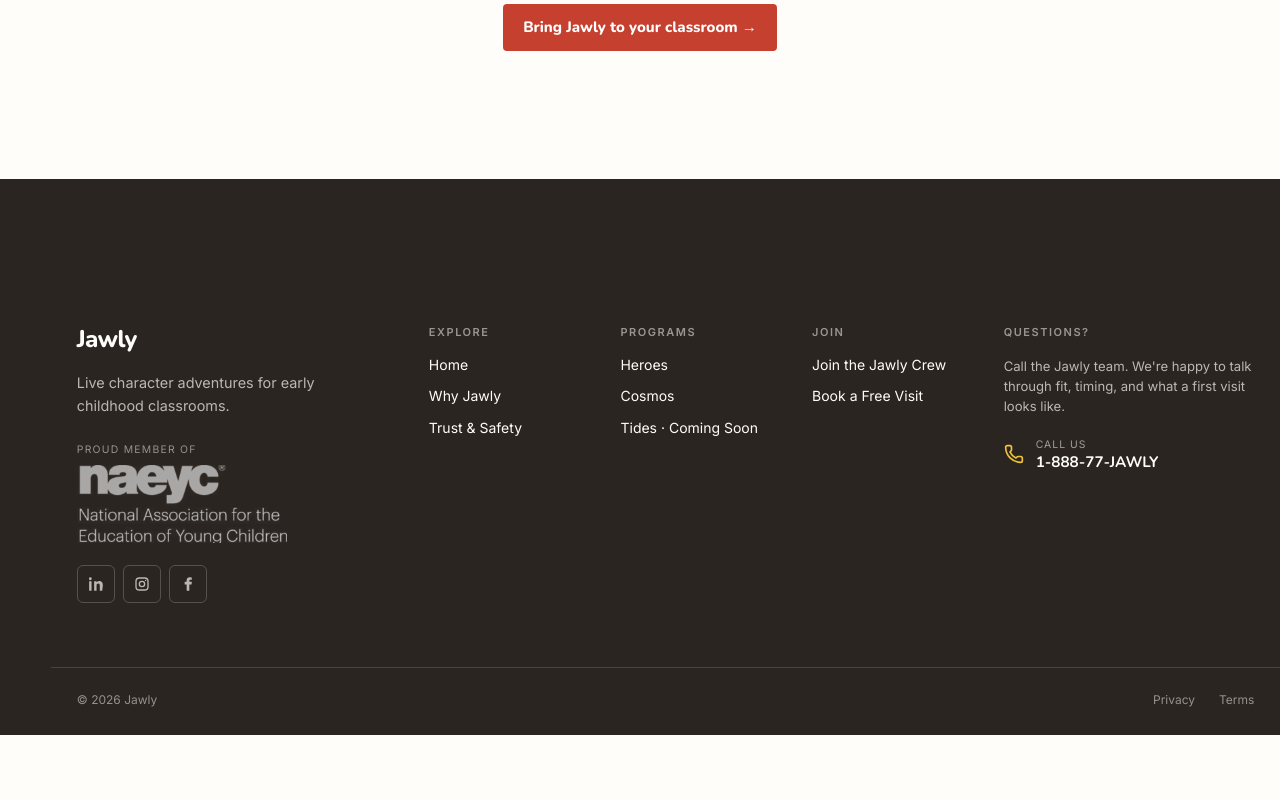
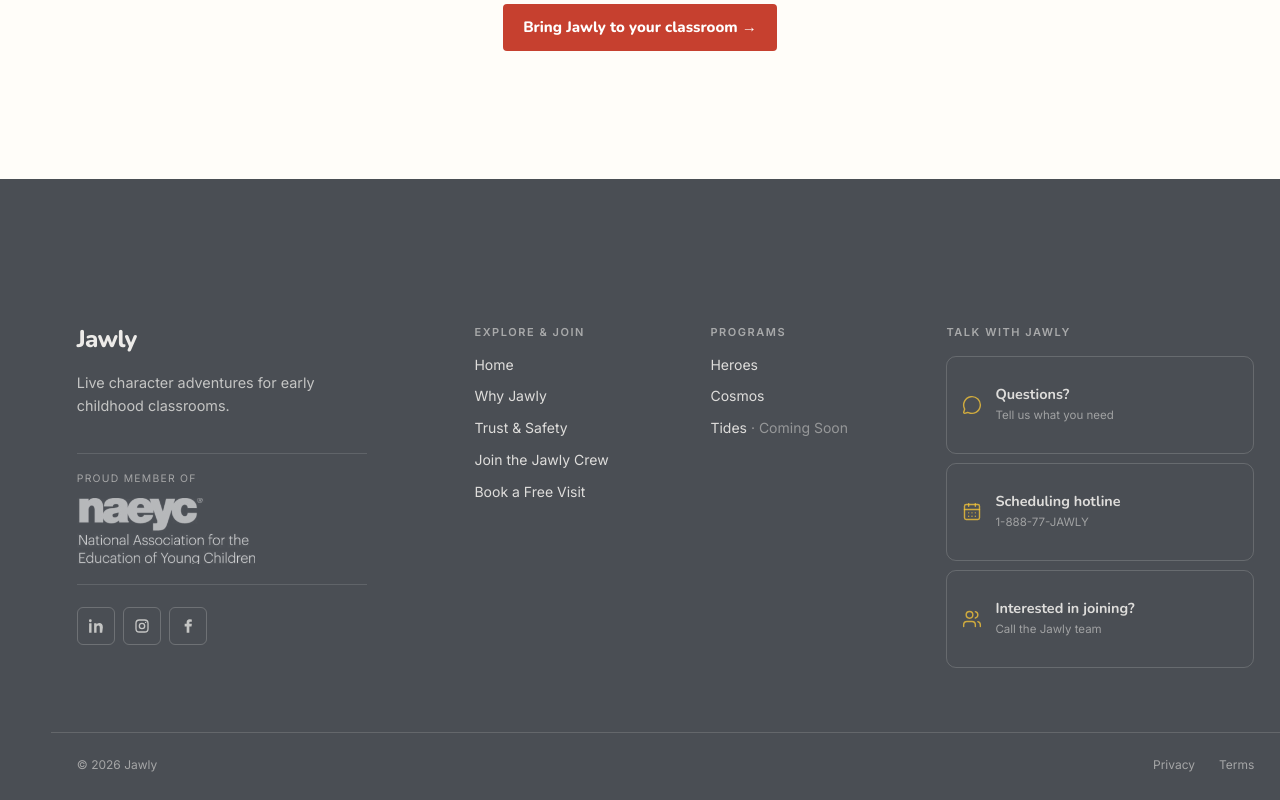
Before and after one commit to Jawly-kids/jawly.kids, a Next.js app: page /why-jawly in a window 1280 px wide. Shown: the part 8346-9146 px from the top of the page. Before the commit the page ends 9081 px from the top, so only its background shows below. Built offline with nearby package versions, Linux system fonts and the light colour scheme.

Commit message:
Refine footer hierarchy and contact paths

```diff
--- a/components/site/Footer.tsx
+++ b/components/site/Footer.tsx
@@ -1,5 +1,5 @@
 import Link from "next/link";
-import { Phone } from "lucide-react";
+import { CalendarDays, MessageCircle, Users } from "lucide-react";
 import { programs, site } from "@/lib/site";
 import styles from "./site.module.css";
 
@@ -74,37 +74,39 @@ export default function Footer() {
         </div>
 
         <div className={styles.footerGroup}>
-          <h2>Explore</h2>
+          <h2>Explore &amp; Join</h2>
           <Link href="/">Home</Link>
           <Link href="/why-jawly">Why Jawly</Link>
           <Link href="/trust-safety">Trust &amp; Safety</Link>
+          <Link href="/facilitators">Join the Jawly Crew</Link>
+          <Link href="/contact">Book a Free Visit</Link>
         </div>
 
         <div className={styles.footerGroup}>
           <h2>Programs</h2>
           {programs.map((program) => (
             <Link key={program.slug} href={program.href}>
-              {program.label}{program.status === "draft" ? " · Coming Soon" : ""}
+              {program.label}{program.status === "draft" ? <span className={styles.footerLinkNote}> · Coming Soon</span> : null}
             </Link>
           ))}
         </div>
 
-        <div className={styles.footerGroup}>
-          <h2>Join</h2>
-          <Link href="/facilitators">Join the Jawly Crew</Link>
-          <Link href="/contact">Book a Free Visit</Link>
-        </div>
-
         <div className={`${styles.footerGroup} ${styles.footerSupport}`}>
-          <h2>Questions?</h2>
-          <p>Call the Jawly team. We&apos;re happy to talk through fit, timing, and what a first visit looks like.</p>
-          <a className={styles.supportCall} href={site.phoneHref}>
-            <Phone aria-hidden="true" />
-            <span>
-              <small>Call us</small>
-              <strong>{site.phoneDisplay}</strong>
-            </span>
-          </a>
+          <h2>Talk with Jawly</h2>
+          <div className={styles.footerContactCards}>
+            <Link href="/contact">
+              <MessageCircle aria-hidden="true" />
+              <span><strong>Questions?</strong><small>Tell us what you need</small></span>
+            </Link>
+            <a href={site.phoneHref}>
+              <CalendarDays aria-hidden="true" />
+              <span><strong>Scheduling hotline</strong><small>{site.phoneDisplay}</small></span>
+            </a>
+            <a href={site.phoneHref}>
+              <Users aria-hidden="true" />
+              <span><strong>Interested in joining?</strong><small>Call the Jawly team</small></span>
+            </a>
+          </div>
         </div>
       </div>
 
--- a/components/site/site.module.css
+++ b/components/site/site.module.css
@@ -289,8 +289,8 @@
 
 .footer {
   padding: 72px max(4vw, 24px) 28px;
-  color: var(--paper);
-  background: var(--ink);
+  color: rgb(255 253 249 / .9);
+  background: var(--asphalt);
 }
 
 .footerInner {
@@ -298,7 +298,7 @@
   margin: 0 auto;
   padding: 76px clamp(12px, 2vw, 28px) 64px;
   display: grid;
-  grid-template-columns: minmax(240px, 1.5fr) repeat(3, minmax(120px, .7fr)) minmax(250px, 1.25fr);
+  grid-template-columns: minmax(250px, 1.35fr) minmax(150px, .72fr) minmax(150px, .72fr) minmax(280px, 1.2fr);
   gap: clamp(32px, 4vw, 68px);
 }
 
@@ -314,9 +314,12 @@
 }
 
 .footerMembership {
-  margin-top: 26px;
+  margin-top: 36px;
+  padding: 18px 0 20px;
   display: grid;
-  gap: 9px;
+  gap: 13px;
+  border-top: 1px solid rgb(255 253 249 / .12);
+  border-bottom: 1px solid rgb(255 253 249 / .12);
 }
 
 .footerMembership span {
@@ -327,7 +330,7 @@
 }
 
 .footerMembership img {
-  width: 210px;
+  width: 178px;
   height: auto;
   display: block;
   filter: grayscale(1) invert(1);
@@ -378,46 +381,21 @@
 }
 
 .footerGroup a {
-  color: inherit;
+  color: rgb(255 253 249 / .82);
   font-size: .875rem;
   line-height: 1.35;
   text-decoration: none;
 }
 
-.footerSupport p {
-  margin: 0 0 8px;
-  color: rgb(255 253 249 / .68);
-  font-size: .82rem;
-  line-height: 1.55;
-}
-
-.supportCall {
-  display: flex;
-  align-items: center;
-  gap: 12px;
-}
-
-.supportCall > svg {
-  width: 20px;
-  height: 20px;
-  color: var(--yellow);
-}
-
-.supportCall span {
-  display: grid;
-  gap: 3px;
-}
-
-.supportCall small {
-  color: rgb(255 253 249 / .56);
-  font-size: .65rem;
-  letter-spacing: .1em;
-  text-transform: uppercase;
-}
-
-.supportCall strong {
-  font: 700 .95rem/1 var(--font-display);
-}
+.footerLinkNote { color: rgb(255 253 249 / .42); }
+.footerContactCards { width: 100%; display: grid; gap: 9px; }
+.footerContactCards > a { min-height: 68px; padding: 14px 15px; display: flex; align-items: center; gap: 13px; color: rgb(255 253 249 / .82); border: 1px solid rgb(255 253 249 / .16); border-radius: 10px; transition: color 160ms ease, border-color 160ms ease, background-color 160ms ease; }
+.footerContactCards > a:hover { color: var(--paper); background: rgb(255 253 249 / .04); border-color: rgb(255 253 249 / .34); }
+.footerContactCards svg { width: 20px; height: 20px; flex: none; color: rgb(240 194 58 / .8); stroke-width: 1.7; }
+.footerContactCards span { min-width: 0; }
+.footerContactCards strong, .footerContactCards small { display: block; }
+.footerContactCards strong { font: 700 .9rem/1.2 var(--font-display); }
+.footerContactCards small { margin-top: 4px; color: rgb(255 253 249 / .48); font-size: .72rem; line-height: 1.3; }
 
 .footer a:hover {
   color: var(--yellow);
@@ -503,12 +481,14 @@
   }
 
   .footerInner {
-    grid-template-columns: 1.5fr repeat(2, 1fr);
+    grid-template-columns: 1.25fr repeat(2, 1fr);
   }
 
   .footerSupport {
-    grid-column: span 2;
+    grid-column: 1 / -1;
   }
+
+  .footerContactCards { grid-template-columns: repeat(3, 1fr); }
 }
 
 @media (max-width: 760px) {
@@ -620,6 +600,8 @@
     grid-column: 1 / -1;
   }
 
+  .footerContactCards { grid-template-columns: 1fr; }
+
   .footerBottom {
     padding-inline: 8px;
     flex-direction: column;
```
